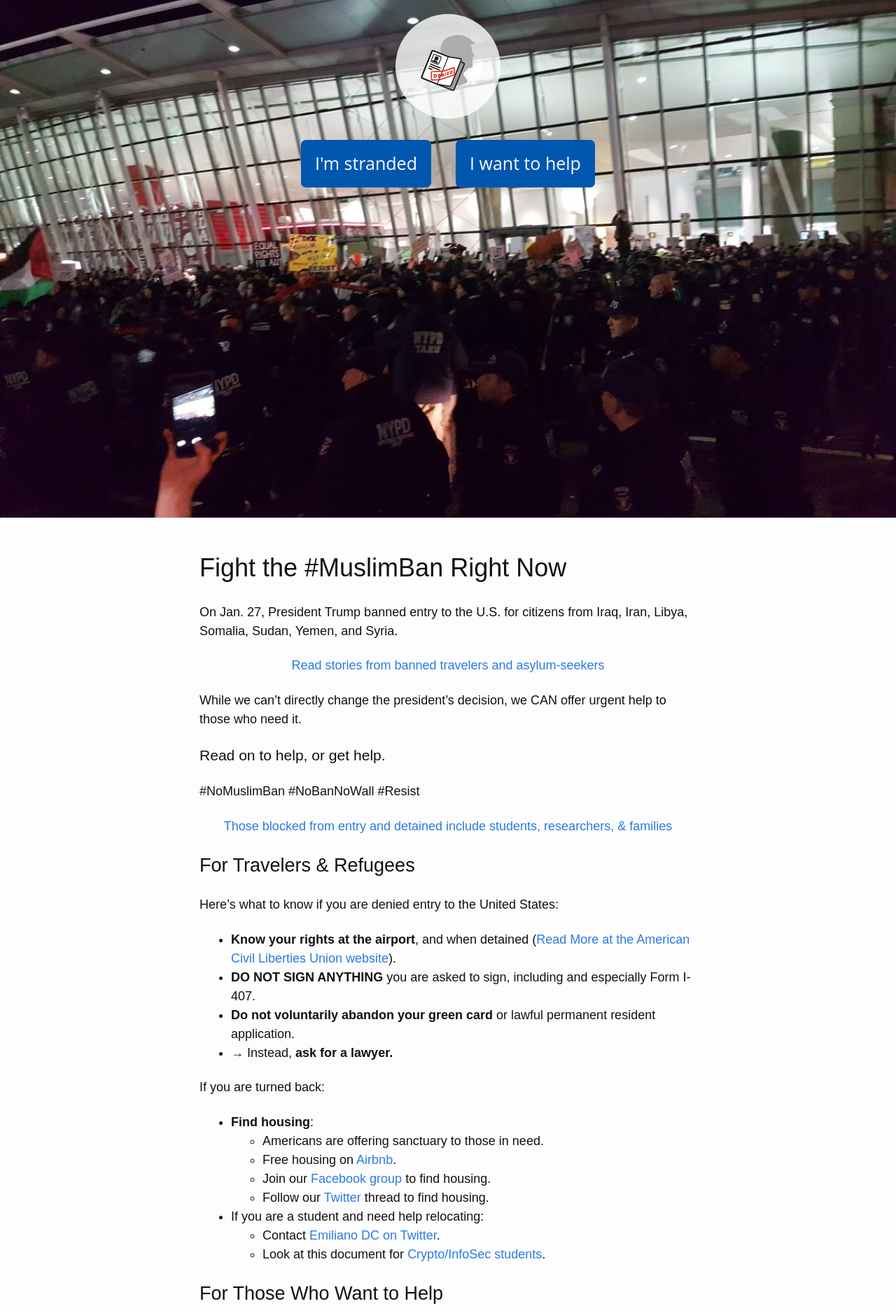
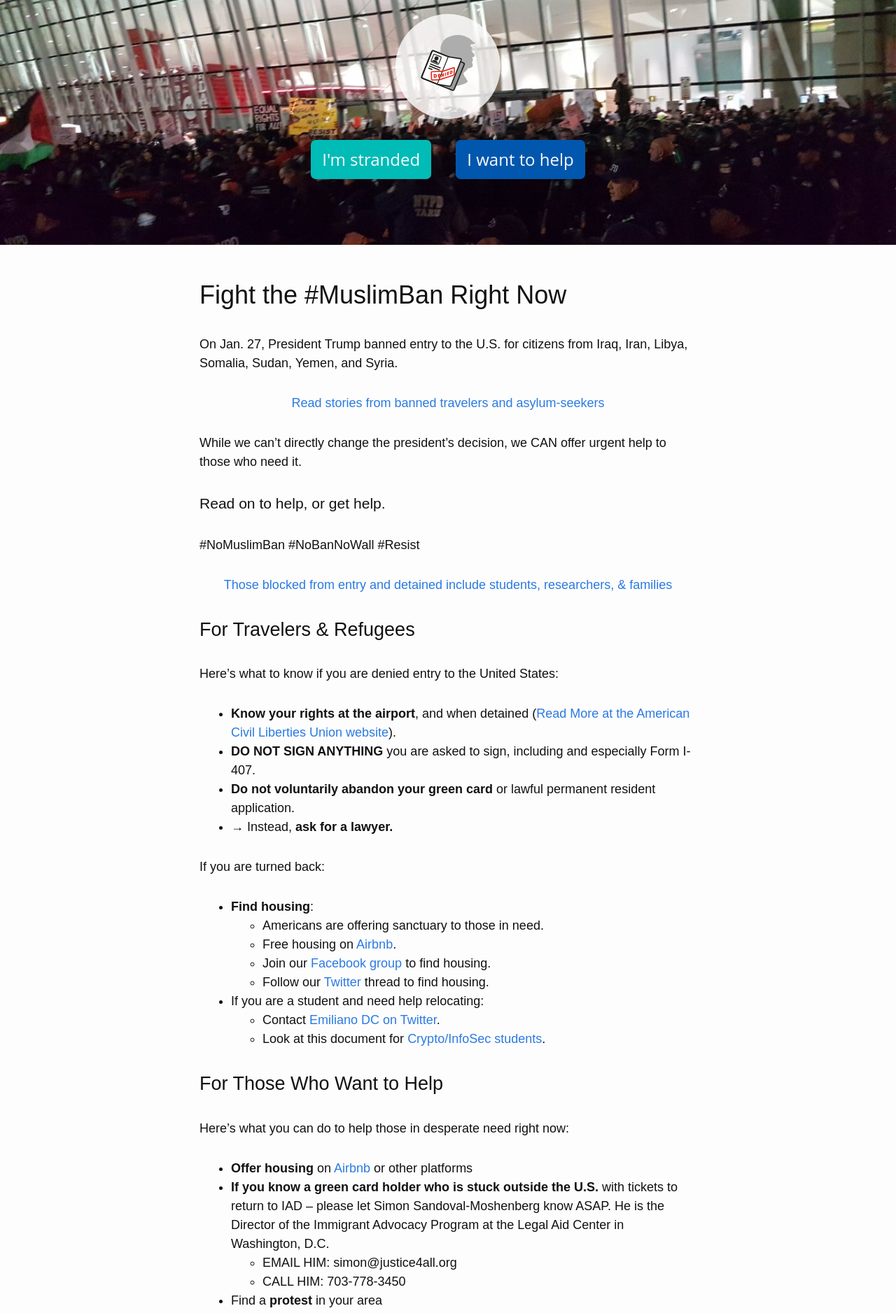
Before and after one commit to RichardLitt/stranded-by-trump, a Jekyll site: the page built from index.md, in a window 1280 px wide. Shown: the top 1877 px of the page at 70% size. Built offline with Jekyll 4.4.1, drawn with Linux system fonts in a browser that asks for light colours; nearby versions of some CDN libraries; our own code applies the rules of GitHub Pages for plain Markdown files.

Commit message:
Improve responsive layout + typography
- more whitespace
- shorter masthead
- nudge masthead breakpoint up to 480px
- stack buttons for smaller screens
- add emphasis color to refugee call to action

```diff
--- a/_sass/minima/_base.scss
+++ b/_sass/minima/_base.scss
@@ -34,7 +34,7 @@ h1, h2, h3, h4, h5, h6,
 p, blockquote, pre,
 ul, ol, dl, figure,
 %vertical-rhythm {
-  margin-bottom: $spacing-unit / 2;
+  margin-bottom: $spacing-unit / 1.5;
 }
 
 
--- a/_sass/minima/_layout.scss
+++ b/_sass/minima/_layout.scss
@@ -3,8 +3,8 @@
  */
 .site-header {
   width: 100%;
-  height:80vh;
-  min-height: 400px;
+  height:30vh;
+  min-height: 330px;
   background-image: url(/assets/img/protest.jpg);
   background-size: cover;
   background-position: center;
@@ -284,18 +284,26 @@
 
 #stranded-button {
   margin-right:30px;
+  background-color: #00BBB6 /* Highlight call to action */
 }
 
-@media screen and (min-width: 401px) {
+.main-button {
+  font-size: 20px;
+  padding: 12px 14px;
+  display: block;
+}
+#stranded-button {
+  margin: 0 0 20px 0;
+}
+
+/* medium-ish phones and up */
+@media screen and (min-width: 481px) {
   .main-button {
-    font-size:25px;
-    padding:15px 20px;
+    font-size:24px;
+    padding:10px 16px;
+    display: inline-block;
+  }
+  #stranded-button {
+    margin-right:30px;
   }
 }
-
-@media screen and (max-width: 400px) {
-  .main-button {
-    font-size:14px;
-    padding:15px 20px;
-  }
-}
```
